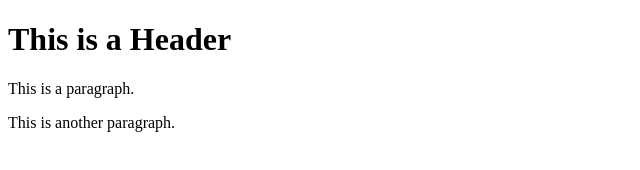
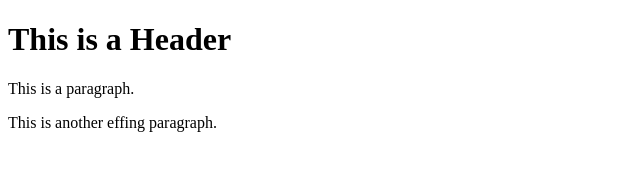
Before and after one commit to scook1802/git-test, a website: page index.html in a window 1280 px wide. Shown: the full height of the page, 0-640 px from the left. Drawn offline with Linux system fonts and the light colour scheme.

Commit message:
Fourth commit

```diff
--- a/index.html
+++ b/index.html
@@ -3,6 +3,6 @@
     <body>
         <h1>This is a Header</h1>
         <p>This is a paragraph.</p>
-        <p>This is another paragraph.</p>
+        <p>This is another effing paragraph.</p>
     </body>
 </html>
```
Also changed, not shown: package.json (added, +19 -0 lines), 2 other files.
